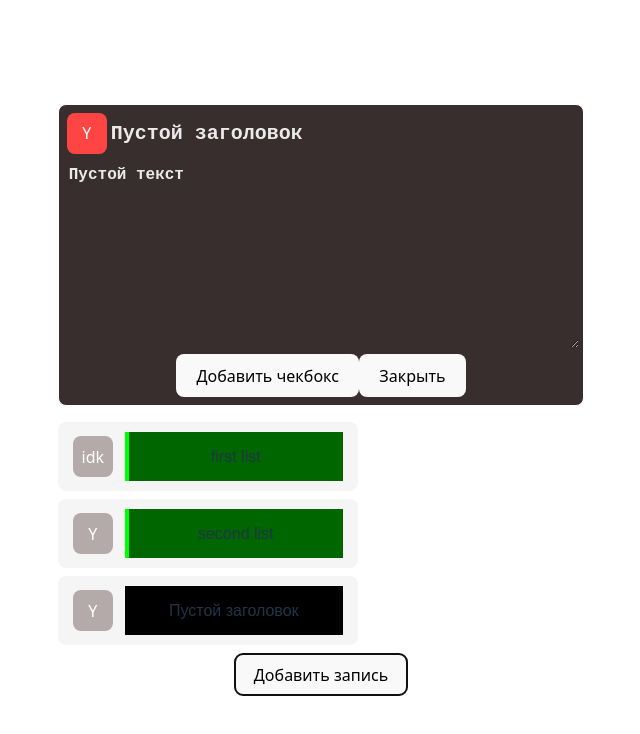
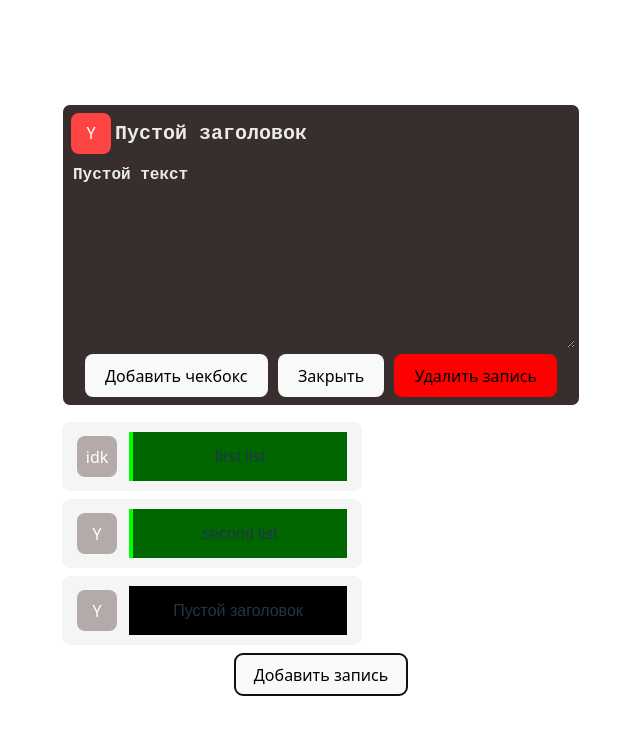
Before and after one commit to Fedosihin/german-notebook, a React (Vite) app: page / in a window 1280 px wide. Both pictures are taken after a click on the button "Добавить запись". Shown: the top 734 px of the page, without its empty margins (319-959 px from the left). Built offline with nearby package versions, Linux system fonts and the light colour scheme.

Commit message:
feat: add remove note button
- confirm added
- note remove added
- container and css for buttons in editor added
- RemoveNoteButton folder and file created

- BUG? emoji renders a lot of times then editor open or closed

```diff
--- a/src/App.jsx
+++ b/src/App.jsx
@@ -1,4 +1,4 @@
-import { useState, useEffect, useMemo, useReducer } from "react";
+import { act, useEffect, useMemo, useReducer } from "react";
 import "./App.css";
 import NoteList from "./components/NoteList/NoteList";
 import AddNoteButton from "./components/AddNoteButton/AddNoteButton";
@@ -131,6 +131,13 @@ function reducer(state, action) {
             : note
         ),
       };
+    case "REMOVE_ACTIVE_NOTE":
+      return {
+        ...state,
+        listOfLists: state.listOfLists.filter(
+          (note) => note.id !== state.activeNoteId
+        ),
+      };
     case "TOGGLE_CHECKBOX":
       return {
         ...state,
@@ -244,6 +251,13 @@ function App() {
     });
   };
 
+  const handleNoteRemove = () => {
+    if (confirm("Уверены?")) {
+      dispatch({ type: "REMOVE_ACTIVE_NOTE" });
+      dispatch({ type: "CLOSE_EDITOR" });
+    }
+  };
+
   const handleEmojiSelect = (id, value) => {
     dispatch({
       type: "UPDATE_NOTE_EMOJI",
@@ -310,6 +324,7 @@ function App() {
             onAddCheckbox={addCheckbox}
             onEmojiSelect={handleEmojiSelect}
             onCheckboxRemove={handleCheckboxRemove}
+            onNoteRemove={handleNoteRemove}
             style={editorStyle}
           ></NoteEditor>
         )}
--- a/src/components/EmojiButton/EmojiButton.jsx
+++ b/src/components/EmojiButton/EmojiButton.jsx
@@ -42,7 +42,6 @@ const EmojiButton = ({ className, onEmojiSelect, note }) => {
 
   return (
     <div>
-      {console.log("emoji render")}
       <StyledBtn className={className} onClick={() => setIsPickerOpen(!isPickerOpen)}>
         {note.emoji || "Y"}
       </StyledBtn>
--- a/src/components/NoteEditor/NoteEditor.jsx
+++ b/src/components/NoteEditor/NoteEditor.jsx
@@ -2,6 +2,7 @@ import React from "react";
 import CheckboxItem from "./CheckboxItem";
 import EmojiButton from "../EmojiButton/EmojiButton";
 import styled from "styled-components";
+import RemoveNoteButton from "../RemoveNoteButton/RemoveNoteButton";
 
 const StyledContainer = styled.div`
   min-width: 500px;
@@ -59,6 +60,12 @@ const StyledCheckboxContainer = styled.div`
   /* align-items: flex-start; */
 `;
 
+const StyledButtonsContainer = styled.div`
+  display: flex;
+  gap: 10px;
+  justify-content: center;
+`;
+
 export default function NoteEditor({
   note,
   onClose,
@@ -67,6 +74,7 @@ export default function NoteEditor({
   onAddCheckbox,
   onCheckboxStatusChange,
   onCheckboxTextChange,
+  onNoteRemove,
   onCheckboxRemove,
   onEmojiSelect,
   style,
@@ -124,8 +132,14 @@ export default function NoteEditor({
             );
           })}
         </StyledCheckboxContainer> */}
-        <button onClick={onAddCheckbox}>Добавить чекбокс</button>
-        <button onClick={onClose}>Закрыть</button>
+        <StyledButtonsContainer>
+          <button onClick={onAddCheckbox}>Добавить чекбокс</button>
+          <button onClick={onClose}>Закрыть</button>
+          <RemoveNoteButton
+            note={note}
+            onButtonClick={onNoteRemove}
+          ></RemoveNoteButton>
+        </StyledButtonsContainer>
       </div>
     </StyledContainer>
   );
--- /dev/null
+++ b/src/components/RemoveNoteButton/RemoveNoteButton.jsx
@@ -0,0 +1,10 @@
+import React from "react";
+import styled from "styled-components";
+
+const StyledButton = styled.button`
+  background-color: red;
+`;
+
+export default function RemoveNoteButton({onButtonClick, note}) {
+  return <StyledButton onClick={()=>{onButtonClick(note.id)}}>Удалить запись</StyledButton>;
+}
```
